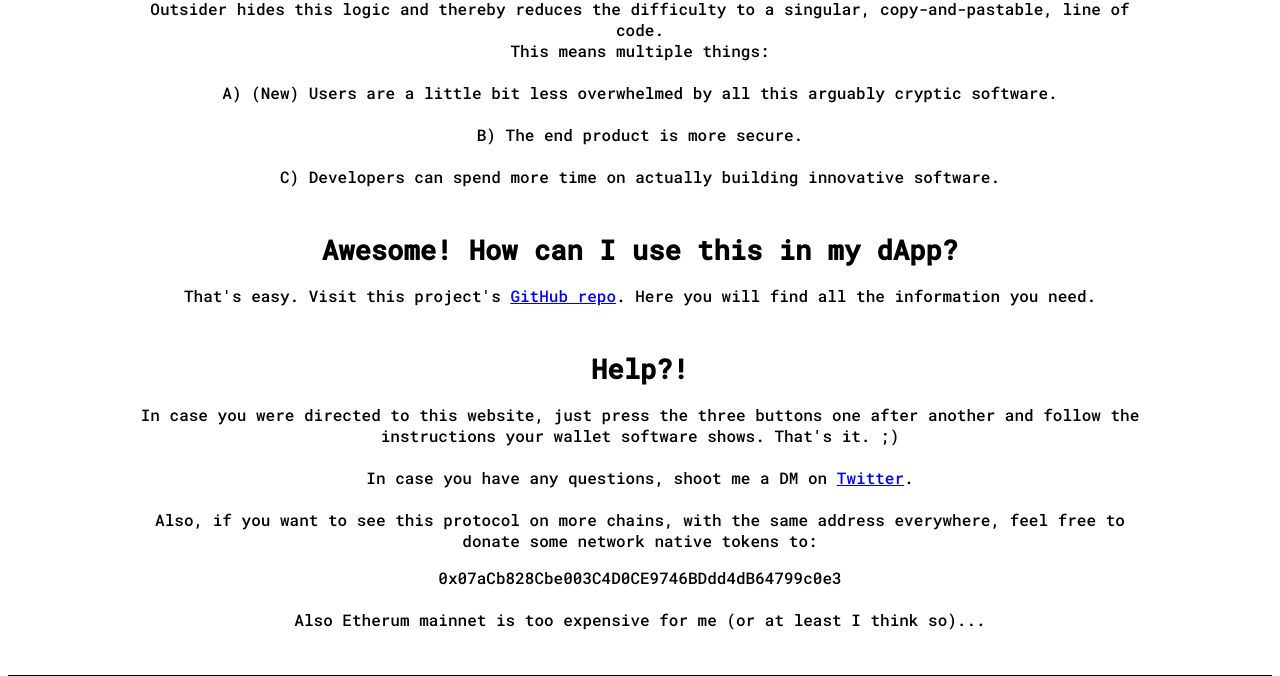
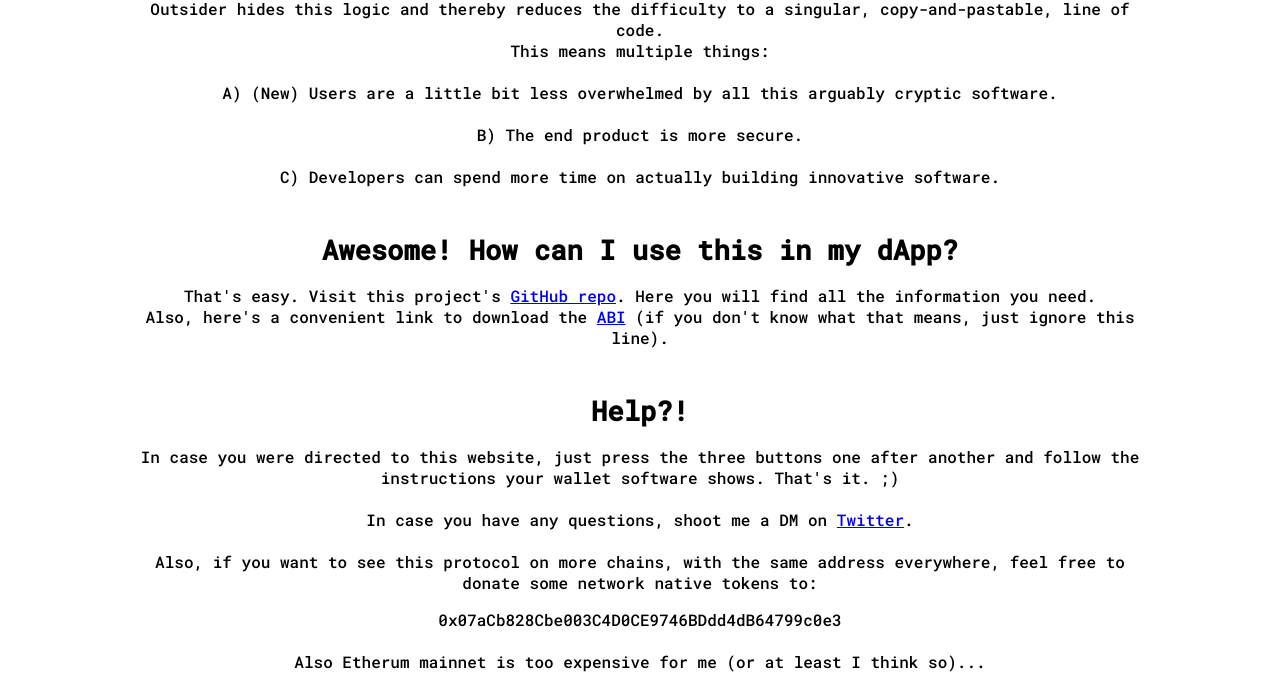
Before and after one commit to SirSupersecret/outsider, a website: page src/index.html in a window 1280 px wide. Shown: the part 1317-1993 px from the top of the page. Drawn offline with Linux system fonts and the light colour scheme.

Commit message:
add abi download link

```diff
--- a/src/index.html
+++ b/src/index.html
@@ -102,6 +102,8 @@
             <p>
                 That's easy. Visit this project's <a href="https://github.com/SirSupersecret/outsider">GitHub repo</a>.
                 Here you will find all the information you need.
+                <br>
+                Also, here's a convenient link to download the <a href="Outsider.json" download="">ABI</a> (if you don't know what that means, just ignore this line).
             </p>
         </div>
         <div class="text">
```
